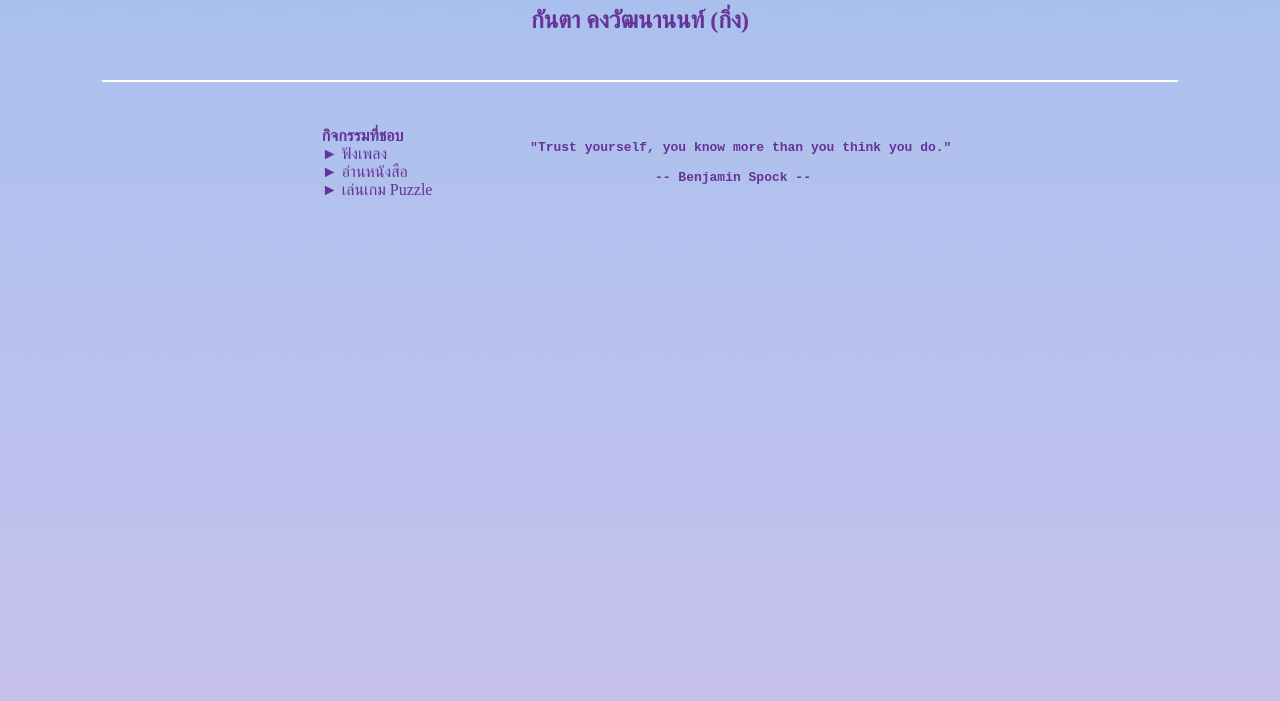
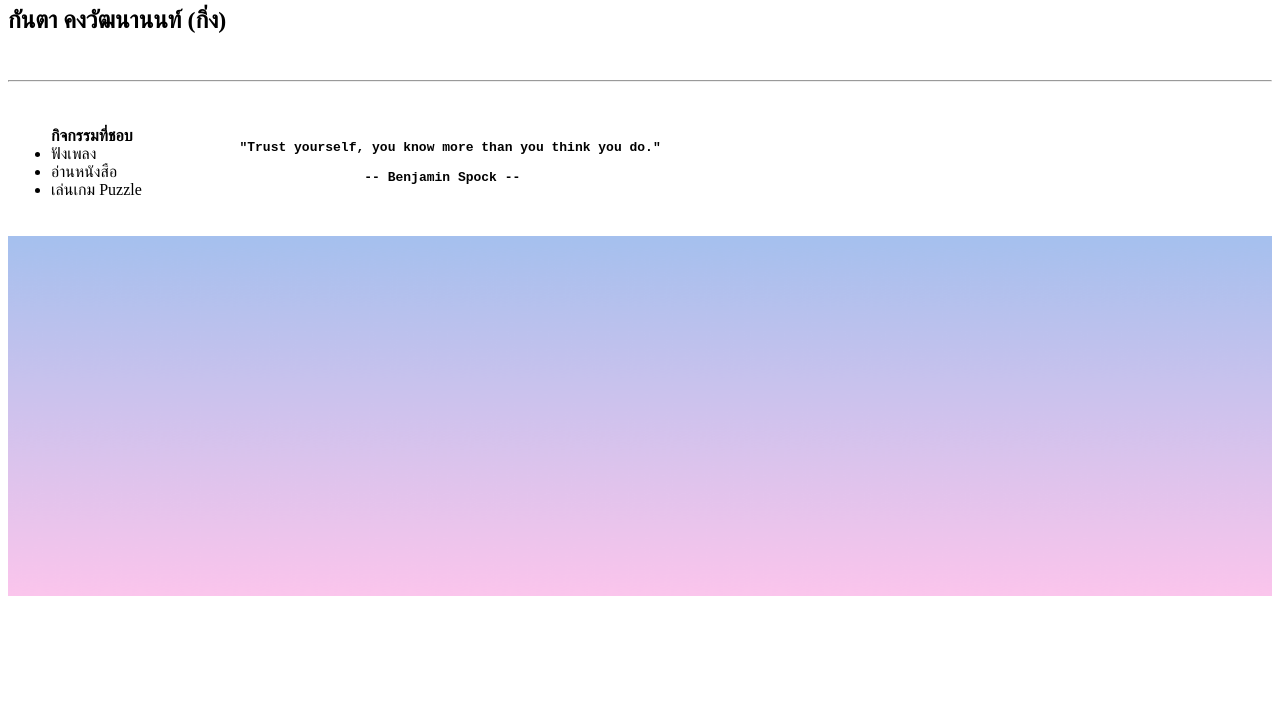
Before and after one commit to Kanta01/WebTech, a plain HTML site: page kanta.html in a window 1280 px wide. Shown: the part 99-800 px from the top of the page. Drawn offline with Linux system fonts and the light colour scheme.

Commit message:
change kanta.html

```diff
--- a/kanta.html
+++ b/kanta.html
@@ -6,25 +6,23 @@
     <meta name="viewport" content="width=device-width, initial-scale=1.0">
     <title>Kanta</title>
 </head>
-<body background="./src/bgKanta.png" text="rebeccapurple">
+<body>
     <a href="index.html">Home</a>
     <a href="Kanita.html">Kanita</a>
     <a href="Supakorn.html">Supakorn</a>
     <a href="aboutBank.html">Thanakit</a>
 
-    <center>
-        <h1>Kanta Kongwattananon (Ging)</h1>
-        <h2>กันตา คงวัฒนานนท์ (กิ่ง)</h2>
-    </center>
+    <h1>Kanta Kongwattananon (Ging)</h1>
+    <h2>กันตา คงวัฒนานนท์ (กิ่ง)</h2>
     <br>
-    <hr width="85%" color="white">
+    <hr>
     <br>
-    <table align="center">
+    <table>
         <tr>
-            <td><ul type="none"><b>กิจกรรมที่ชอบ</b>
-                <li>► ฟังเพลง</li>
-                <li>► อ่านหนังสือ</li>
-                <li>► เล่นเกม Puzzle</li>
+            <td><ul><b>กิจกรรมที่ชอบ</b>
+                <li>ฟังเพลง</li>
+                <li>อ่านหนังสือ</li>
+                <li>เล่นเกม Puzzle</li>
             </ul></td>
             <th><pre>
 
@@ -34,5 +32,7 @@
             </pre></th>
         </tr>
     </table>
+    <br>
+    <img src="./src/bgKanta.png" width="100%" height="360">
 </body>
 </html>
```
